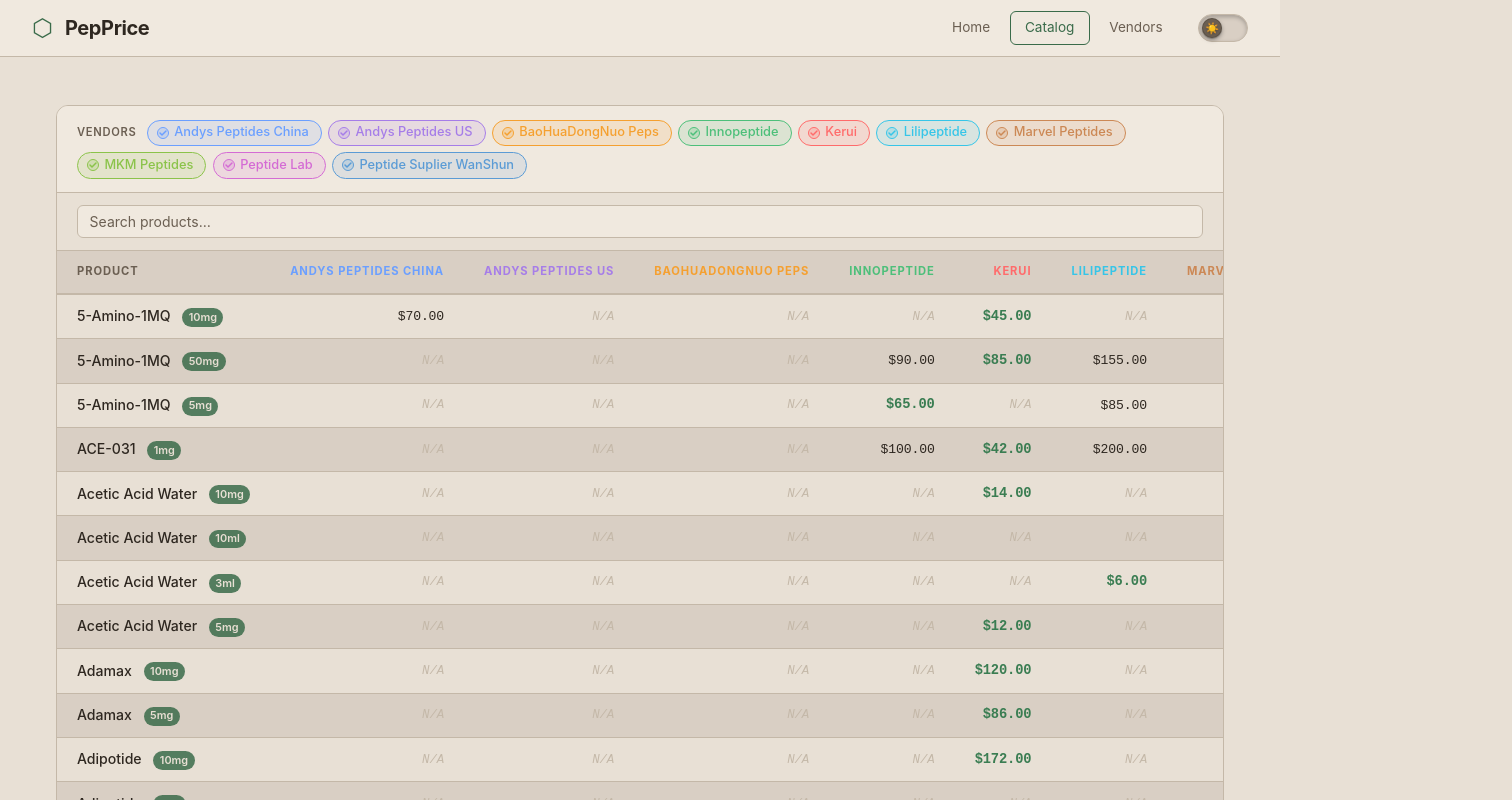
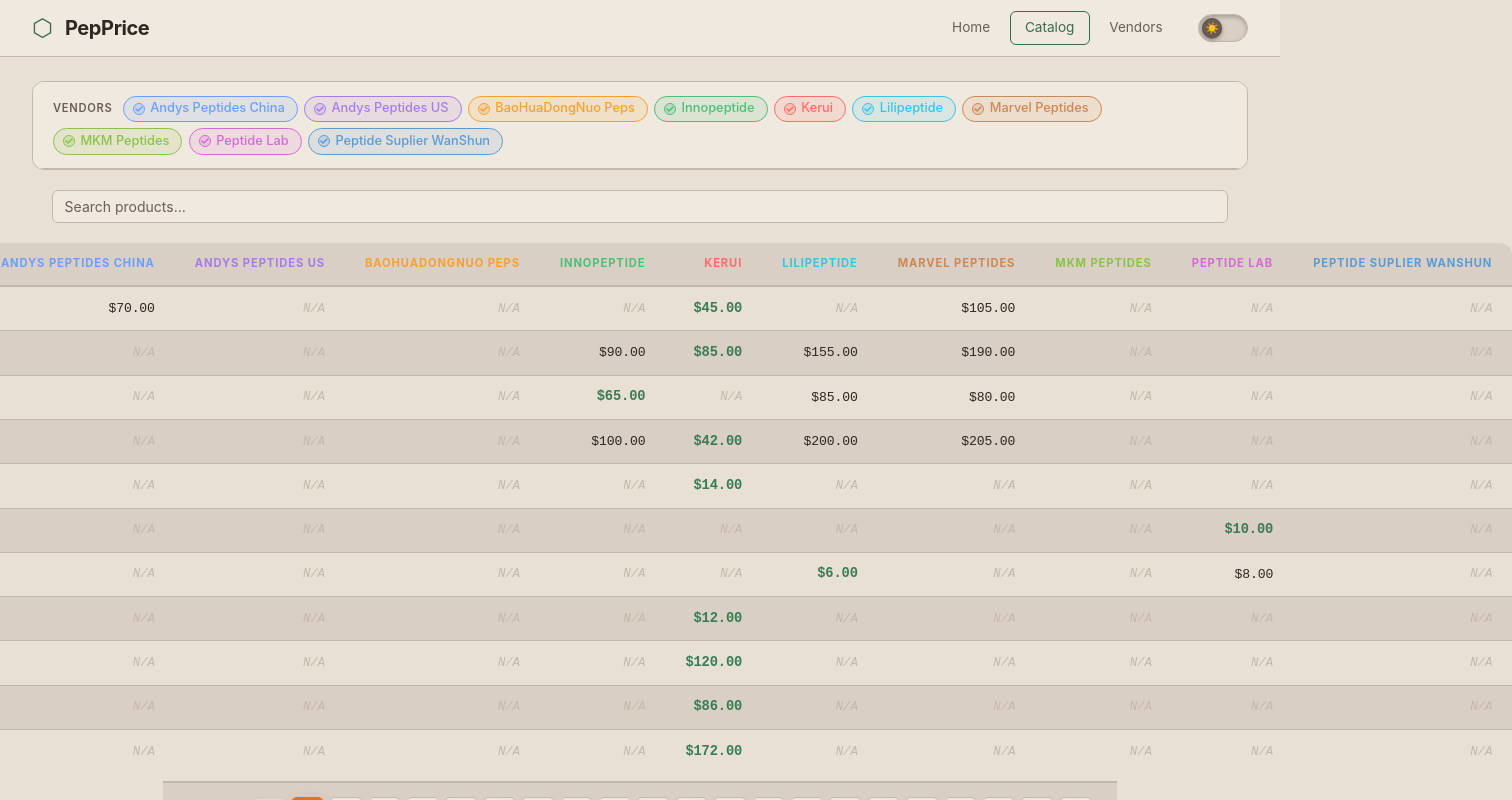
Before and after one commit to wizzer129/pep-catalog, a Vue app: page /catalog in a window 1280 px wide. Shown: the top 800 px of the page, 1512 px wide, since content can reach past the window. Built offline with nearby package versions, Linux system fonts and the light colour scheme.

Commit message:
fixed sorting

```diff
--- a/src/components/PriceTable.vue
+++ b/src/components/PriceTable.vue
@@ -10,6 +10,21 @@
 });
 
 const page = shallowRef(1);
+const sortDir = shallowRef(null); // null | 'asc' | 'desc'
+
+function cycleSort() {
+	sortDir.value = sortDir.value === 'asc' ? 'desc' : 'asc';
+	page.value = 1;
+}
+
+const sortedRows = computed(() => {
+	if (!sortDir.value) return props.rows;
+	return [...props.rows].sort((a, b) =>
+		sortDir.value === 'asc'
+			? a.key.localeCompare(b.key)
+			: b.key.localeCompare(a.key),
+	);
+});
 
 watch(
 	() => props.rows,
@@ -22,7 +37,7 @@
 
 const pageRows = computed(() => {
 	const start = (page.value - 1) * props.pageSize;
-	return props.rows.slice(start, start + props.pageSize);
+	return sortedRows.value.slice(start, start + props.pageSize);
 });
 
 // Precompute lowest price per row key for "best price" highlighting.
@@ -45,7 +60,14 @@
 		<table>
 			<thead>
 				<tr>
-					<th class="col-product">Product</th>
+					<th class="col-product">
+						Product
+						<button class="sort-btn" @click="cycleSort" :title="sortDir === 'asc' ? 'Sort Z→A' : 'Sort A→Z'">
+							<span v-if="sortDir === 'asc'">↑</span>
+							<span v-else-if="sortDir === 'desc'">↓</span>
+							<span v-else class="sort-idle">↕</span>
+						</button>
+					</th>
 					<th
 						v-for="(v, i) in vendors"
 						:key="v"
@@ -118,15 +140,17 @@
 	flex: 1;
 	scrollbar-color: var(--border) transparent;
 	scrollbar-width: thin;
+	border-radius: 12px;
 }
 
 table {
-	width: 100%;
+	width: max-content;
+	max-width: 100%;
 	border-collapse: separate;
 	border-spacing: 0;
 	font-size: 0.85rem;
 	white-space: nowrap;
-	min-height: 10rem;
+	border-radius: 12px;
 }
 
 thead {
@@ -146,11 +170,37 @@
 	background: var(--surface2);
 	border-bottom: 2px solid var(--border);
 
-	&:first-child { border-radius: 0; }
+	&:first-child {
+		border-radius: 0;
+	}
 
 	&.col-vendor {
 		text-align: right;
 	}
+}
+
+.sort-btn {
+	display: inline-flex;
+	align-items: center;
+	justify-content: center;
+	margin-left: 0.4rem;
+	width: 18px;
+	height: 18px;
+	background: var(--surface);
+	border: 1px solid var(--border);
+	border-radius: 4px;
+	color: var(--text-muted);
+	font-size: 0.7rem;
+	cursor: pointer;
+	vertical-align: middle;
+	transition: border-color 0.15s, color 0.15s;
+
+	&:hover {
+		border-color: var(--teal);
+		color: var(--teal);
+	}
+
+	.sort-idle { opacity: 0.45; }
 }
 
 tbody tr {
@@ -292,7 +342,11 @@
 		cursor: pointer;
 		font-size: 0.8rem;
 		font-weight: 500;
-		transition: border-color 0.15s, background 0.15s, color 0.15s, box-shadow 0.15s;
+		transition:
+			border-color 0.15s,
+			background 0.15s,
+			color 0.15s,
+			box-shadow 0.15s;
 
 		&:hover:not(:disabled) {
 			border-color: var(--highlight);
--- a/src/components/SearchBar.vue
+++ b/src/components/SearchBar.vue
@@ -8,8 +8,14 @@
 });
 
 const CHIP_COLORS = [
-	'#a67de8', '#6b9fff', '#f5a030', '#4dbf7a',
-	'#36c5e8', '#ff6b6b', '#d46bd4', '#5b9bd5',
+	'#a67de8',
+	'#6b9fff',
+	'#f5a030',
+	'#4dbf7a',
+	'#36c5e8',
+	'#ff6b6b',
+	'#d46bd4',
+	'#5b9bd5',
 ];
 
 function chipBg(name) {
@@ -36,7 +42,9 @@
 }
 
 function onBlur() {
-	setTimeout(() => { open.value = false; }, 150);
+	setTimeout(() => {
+		open.value = false;
+	}, 150);
 }
 </script>
 
@@ -63,11 +71,7 @@
 			</div>
 
 			<ul v-if="open && suggestions.length" class="dropdown">
-				<li
-					v-for="name in suggestions"
-					:key="name"
-					@mousedown.prevent="pick(name)"
-				>
+				<li v-for="name in suggestions" :key="name" @mousedown.prevent="pick(name)">
 					{{ name }}
 				</li>
 			</ul>
@@ -78,7 +82,6 @@
 <style scoped lang="less">
 .search-bar {
 	padding: 0.75rem 1.25rem;
-	border-bottom: 1px solid var(--border);
 	background: var(--bg);
 }
 
@@ -111,7 +114,9 @@
 		color: var(--text);
 		font-size: 0.875rem;
 
-		&::placeholder { color: var(--text-muted); }
+		&::placeholder {
+			color: var(--text-muted);
+		}
 	}
 }
 
@@ -129,7 +134,10 @@
 	white-space: nowrap;
 	opacity: 0.92;
 
-	&:hover { opacity: 1; filter: brightness(1.1); }
+	&:hover {
+		opacity: 1;
+		filter: brightness(1.1);
+	}
 }
 
 .dropdown {
@@ -153,7 +161,10 @@
 		color: var(--text);
 		cursor: pointer;
 
-		&:hover { background: var(--surface); color: var(--teal); }
+		&:hover {
+			background: var(--surface);
+			color: var(--teal);
+		}
 	}
 }
 </style>
--- a/src/views/CatalogView.vue
+++ b/src/views/CatalogView.vue
@@ -18,7 +18,9 @@
 		// On first load: restore from localStorage, falling back to all selected
 		const saved = localStorage.getItem(STORAGE_KEY);
 		const initial = saved ? new Set(JSON.parse(saved)) : new Set(keys);
-		keys.forEach((k) => { if (initial.has(k)) selectedVendors.add(k); });
+		keys.forEach((k) => {
+			if (initial.has(k)) selectedVendors.add(k);
+		});
 	},
 	{ immediate: true },
 );
@@ -33,9 +35,16 @@
 }
 
 const VENDOR_COLORS = [
-	'#6b9fff', '#a67de8', '#f5a030', '#4dbf7a',
-	'#ff6b6b', '#36c5e8', '#cc8855', '#8bc34a',
-	'#d46bd4', '#5b9bd5',
+	'#6b9fff',
+	'#a67de8',
+	'#f5a030',
+	'#4dbf7a',
+	'#ff6b6b',
+	'#36c5e8',
+	'#cc8855',
+	'#8bc34a',
+	'#d46bd4',
+	'#5b9bd5',
 ];
 
 const activeVendors = computed(() => catalog.vendorKeys.filter((k) => selectedVendors.has(k)));
@@ -68,16 +77,26 @@
 	<div v-else-if="catalog.error" class="state-msg error">{{ catalog.error }}</div>
 
 	<template v-else>
-		<div class="catalog-card">
-			<VendorFilter
-				:vendors="catalog.vendorKeys"
-				:selected="selectedVendors"
-				@toggle="toggleVendor"
+		<div class="catalog-container">
+			<div class="catalog-card">
+				<VendorFilter
+					:vendors="catalog.vendorKeys"
+					:selected="selectedVendors"
+					@toggle="toggleVendor"
+				/>
+			</div>
+			<SearchBar
+				class="catalog-search-bar"
+				v-model="selectedProducts"
+				:options="productNames"
 			/>
-
-			<SearchBar v-model="selectedProducts" :options="productNames" />
-
-			<PriceTable :rows="filteredRows" :vendors="activeVendors" :price-map="catalog.priceMap" :vendor-colors="activeVendorColors" />
+			<PriceTable
+				:rows="filteredRows"
+				:vendors="activeVendors"
+				:price-map="catalog.priceMap"
+				:vendor-colors="activeVendorColors"
+				:page-size="11"
+			/>
 		</div>
 	</template>
 </template>
@@ -94,11 +113,24 @@
 	}
 }
 
+.catalog-container {
+	display: flex;
+	flex-direction: column;
+	justify-content: start;
+	align-items: center;
+	gap: 0.5rem;
+
+	.catalog-search-bar {
+		width: 100%;
+		min-width: 600px;
+	}
+}
+
 .catalog-card {
 	border: 1px solid var(--border);
 	border-radius: 12px;
 	overflow: hidden;
 	background: var(--bg);
-	margin: 1.5rem;
+	margin: 0rem;
 }
 </style>
--- a/src/views/VendorsView.vue
+++ b/src/views/VendorsView.vue
@@ -62,8 +62,8 @@
 
 .vendors {
 	display: grid;
-	grid-template-columns: 1fr 1fr;
-	gap: 1rem;
+	grid-template-columns: 1fr 1fr 1fr 1fr;
+	gap: 0.75rem;
 
 	@media (max-width: 640px) {
 		grid-template-columns: 1fr;
@@ -74,7 +74,7 @@
 	background: var(--surface);
 	border: 1px solid var(--border);
 	border-radius: 8px;
-	padding: 1.25rem 1.5rem;
+	padding: 1.25rem 1em;
 }
 
 .name {
```
